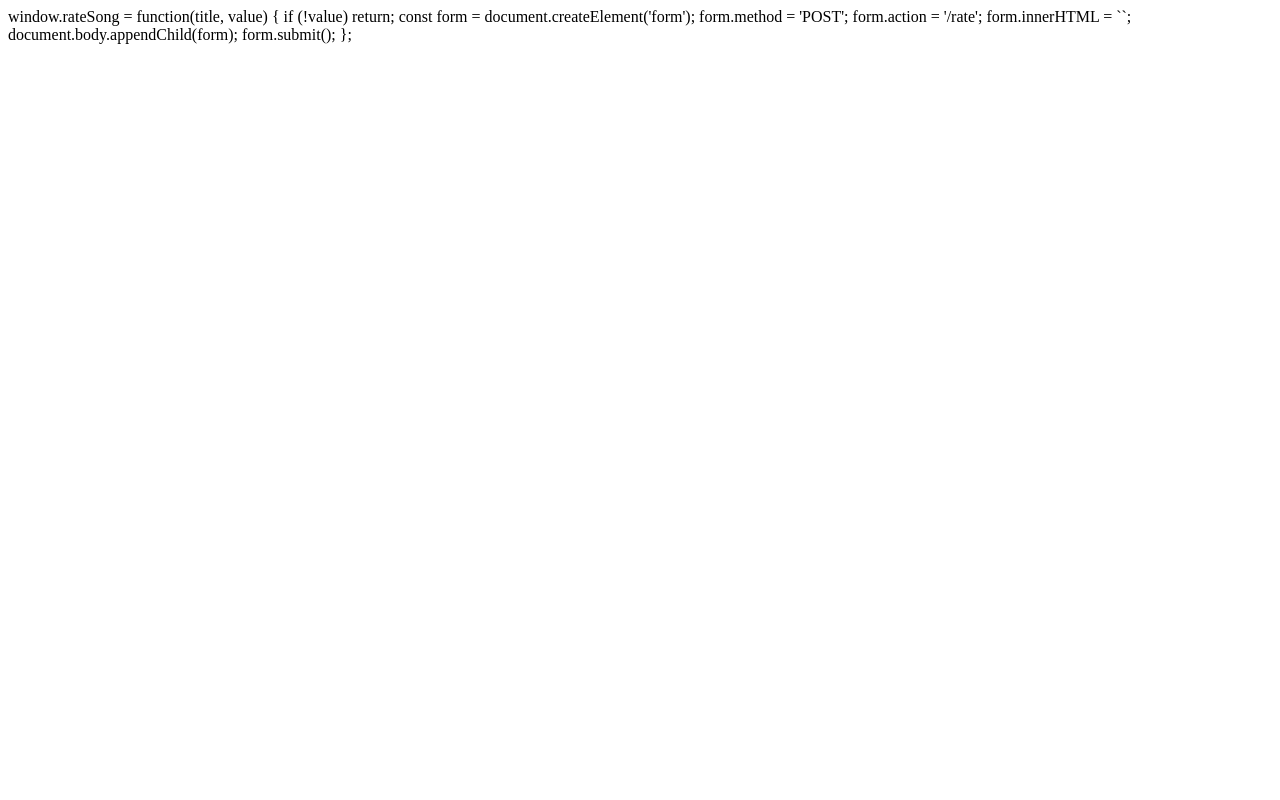
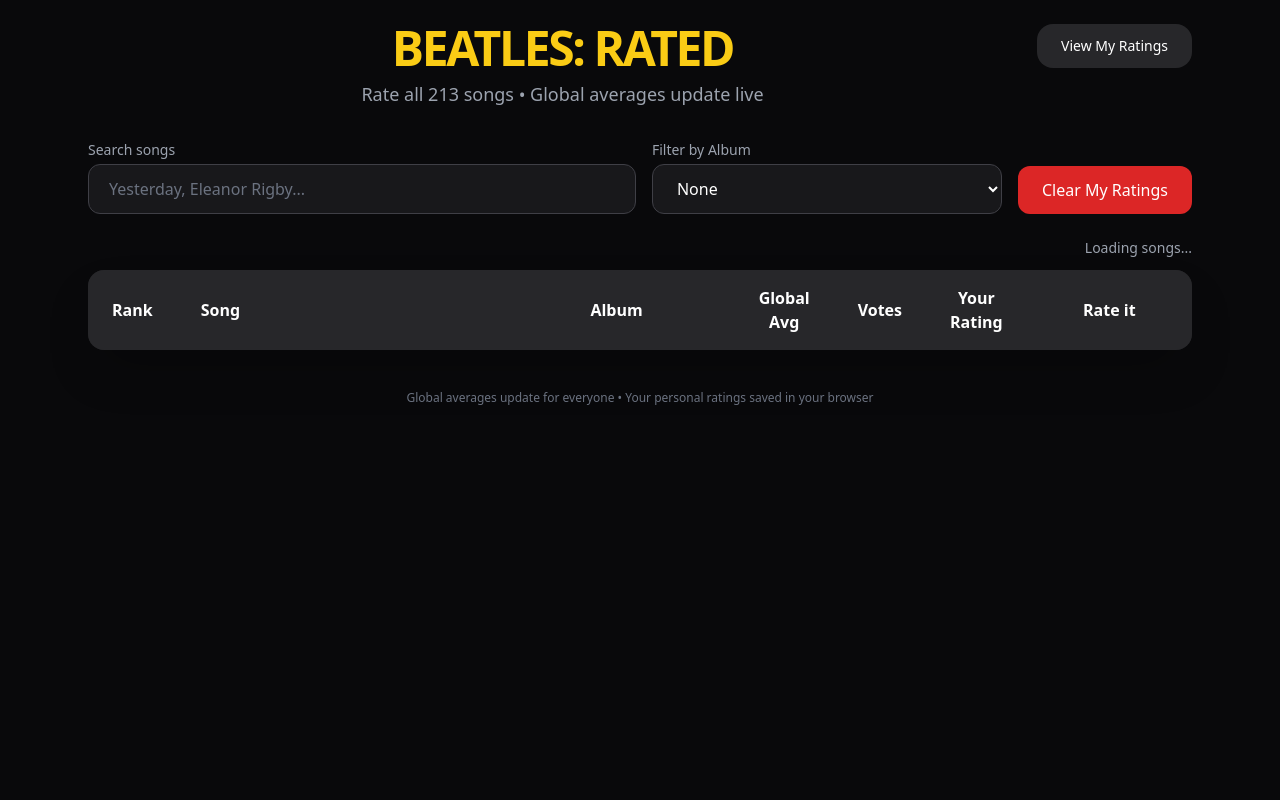
Before and after one commit to codandparodies/beatles-rated, a Flask app: page / in a window 1280 px wide. Run offline with Flask 3, Linux system fonts and the light colour scheme; data comes from the database, SQL or seed files in the repository; lists and menus that the app fills with data are empty; some libraries are stand-ins or nearby versions.

Commit message:
Update index.html

```diff
--- a/templates/index.html
+++ b/templates/index.html
@@ -1,3 +1,87 @@
+<!DOCTYPE html>
+<html lang="en">
+<head>
+  <meta charset="UTF-8">
+  <meta name="viewport" content="width=device-width, initial-scale=1.0">
+  <title>Beatles: Rated</title>
+  <script src="https://cdn.tailwindcss.com"></script>
+  <style>
+    body { font-family: system-ui, sans-serif; }
+    th { cursor: pointer; transition: all 0.2s; }
+    th:hover { background-color: #facc15 !important; color: black; }
+    tr:hover { background-color: #fefce8; }
+    .beatles-yellow { color: #facc15; }
+  </style>
+</head>
+<body class="bg-zinc-950 text-white">
+  <div class="max-w-6xl mx-auto p-6">
+    <div class="flex justify-between items-start mb-8">
+      <div class="flex-1 text-center">
+        <h1 class="text-5xl font-bold tracking-tighter beatles-yellow">BEATLES: RATED</h1>
+        <p class="text-gray-400 text-lg mt-2">Rate all 213 songs • Global averages update live</p>
+      </div>
+      <button onclick="toggleMyRatings()" id="viewButton"
+              class="px-6 py-3 bg-zinc-800 hover:bg-yellow-600 text-white rounded-2xl font-medium transition-all text-sm">
+        View My Ratings
+      </button>
+    </div>
+
+    <div class="flex flex-wrap gap-4 mb-6 items-end">
+      <div class="flex-1">
+        <label class="block text-sm font-medium mb-1 text-gray-400">Search songs</label>
+        <input id="searchInput" type="text" placeholder="Yesterday, Eleanor Rigby..."
+               class="w-full bg-zinc-900 border border-zinc-700 rounded-xl px-5 py-3 focus:outline-none focus:border-yellow-400 text-white placeholder-gray-500">
+      </div>
+      <div>
+        <label class="block text-sm font-medium mb-1 text-gray-400">Filter by Album</label>
+        <select id="albumFilter" class="bg-zinc-900 border border-zinc-700 rounded-xl px-5 py-3 focus:outline-none focus:border-yellow-400 text-white"></select>
+      </div>
+      <button onclick="clearAllRatings()" class="bg-red-600 hover:bg-red-700 px-6 py-3 rounded-xl font-medium transition-colors">
+        Clear My Ratings
+      </button>
+    </div>
+
+    <div id="stats" class="text-sm text-gray-400 mb-3 text-right"></div>
+
+    <table id="songTable" class="w-full bg-zinc-900 rounded-2xl overflow-hidden shadow-2xl">
+      <thead>
+        <tr class="bg-zinc-800">
+          <th class="w-8 px-6 py-4 text-left">Rank</th>
+          <th class="w-5/12 px-6 py-4 text-left">Song</th>
+          <th class="w-2/12 px-6 py-4 text-left">Album</th>
+          <th class="w-1/12 px-6 py-4 text-center">Global Avg</th>
+          <th class="w-1/12 px-6 py-4 text-center">Votes</th>
+          <th class="w-1/12 px-6 py-4 text-center">Your Rating</th>
+          <th class="w-2/12 px-6 py-4">Rate it</th>
+        </tr>
+      </thead>
+      <tbody class="divide-y divide-zinc-800"></tbody>
+    </table>
+
+    <p class="text-center text-xs text-gray-500 mt-10">
+      Global averages update for everyone • Your personal ratings saved in your browser
+    </p>
+  </div>
+
+  <script>
+    let currentView = "all";
+    let currentAlbumFilter = "None";
+    let currentSearch = "";
+
+    function populateAlbums() {
+      const select = document.getElementById("albumFilter");
+      const albumOrder = ["None","Please Please Me","With the Beatles","A Hard Day's Night","Beatles for Sale","Help!","Rubber Soul","Revolver","Sgt. Pepper's Lonely Hearts Club Band","Magical Mystery Tour","The Beatles","Yellow Submarine","Abbey Road","Let It Be","Other"];
+      select.innerHTML = albumOrder.map(a => `<option value="${a}">${a}</option>`).join("");
+      select.value = "None";
+      select.addEventListener("change", () => { currentAlbumFilter = select.value; renderTable(); });
+    }
+
+    function renderTable() {
+      // This will be filled by the server — for now we just show a placeholder
+      // (we'll improve this in the next step)
+      document.getElementById("stats").innerHTML = "Loading songs...";
+    }
+
     window.rateSong = function(title, value) {
       if (!value) return;
       const form = document.createElement('form');
@@ -7,3 +91,22 @@ window.rateSong = function(title, value) {
       document.body.appendChild(form);
       form.submit();
     };
+
+    window.toggleMyRatings = function() {
+      currentView = currentView === "all" ? "my" : "all";
+      document.getElementById("viewButton").textContent = currentView === "all" ? "View My Ratings" : "View All Songs";
+      renderTable();
+    };
+
+    window.clearAllRatings = function() {
+      if (confirm("Clear ALL your personal ratings?")) {
+        localStorage.clear();
+        location.reload();
+      }
+    };
+
+    populateAlbums();
+    renderTable();
+  </script>
+</body>
+</html>
```
Lines whose indentation alone changed are shown as unchanged.
